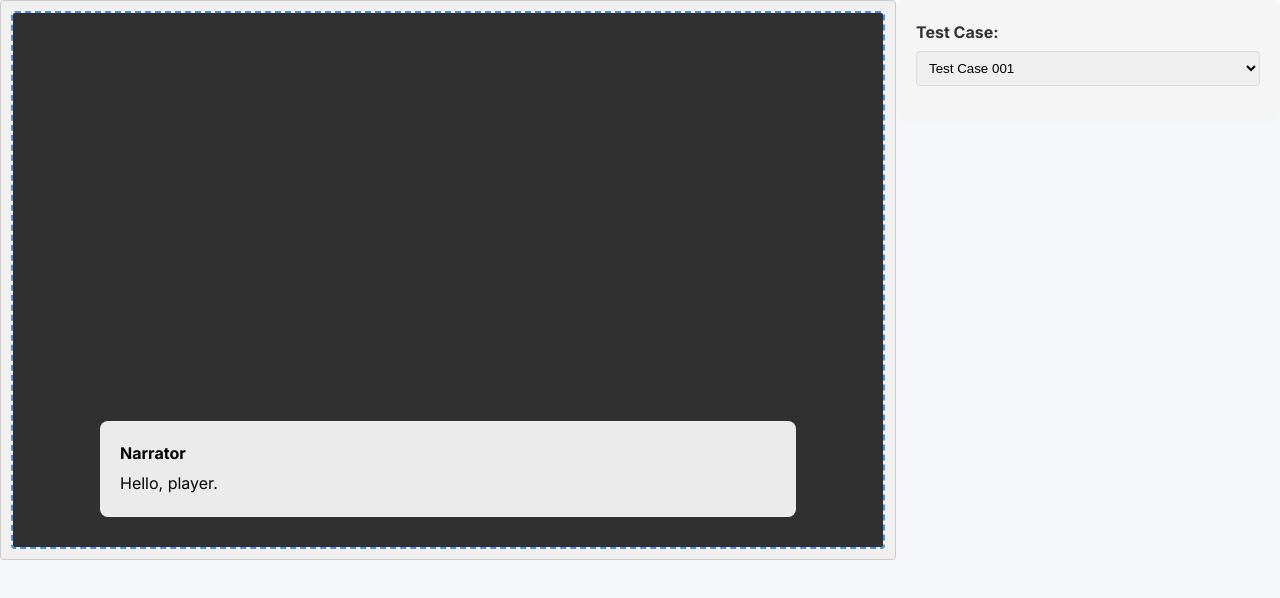
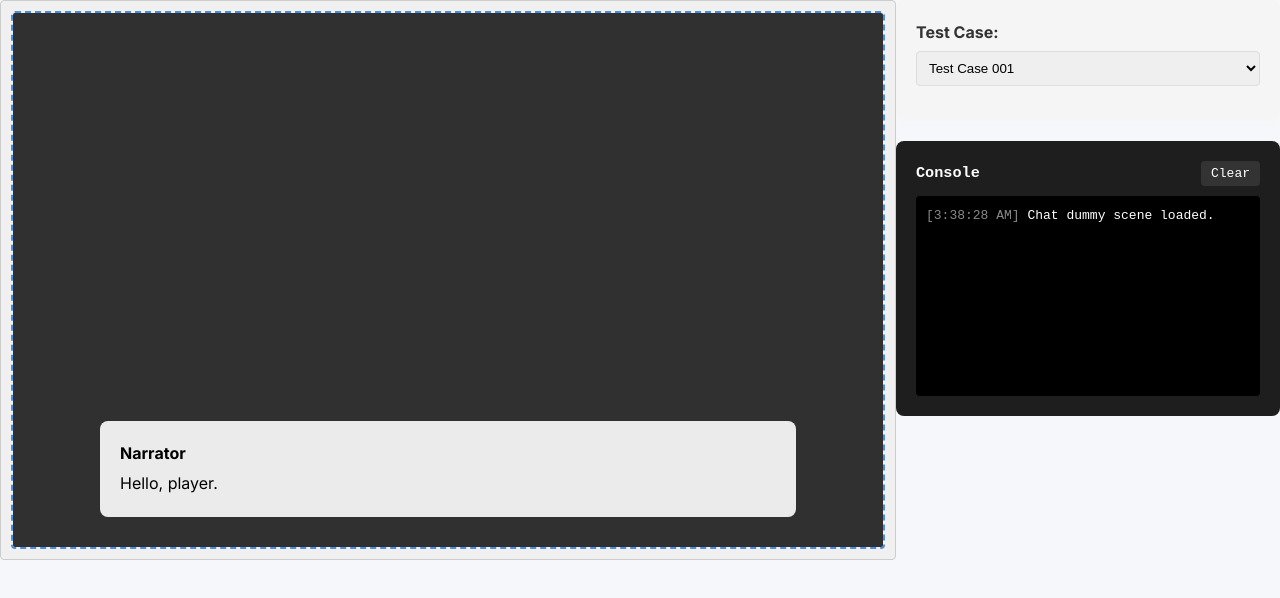
Before and after one commit to mokcj0825/react-core, a React (Vite) app: page /architecture in a window 1280 px wide. Both pictures are taken after a click on the button "Start Game". Shown: the top 598 px of the page. Built offline with nearby package versions, Linux system fonts and the light colour scheme.

Commit message:
Add command WRITE_CONSOLE

```diff
--- a/public/architecture/test-case-001/chat-dummy.json
+++ b/public/architecture/test-case-001/chat-dummy.json
@@ -1,5 +1,10 @@
 {
     "events": [
+        {
+            "eventCommand": "WRITE_CONSOLE",
+            "type": "info",
+            "message": "Chat dummy scene loaded."
+        },
         {
             "eventCommand": "SHOW_MESSAGE",
             "characterName": "Narrator",
@@ -24,6 +29,11 @@
             "eventCommand": "SHOW_MESSAGE",
             "characterName": "Narrator",
             "message": "Hello, player, message 5."
+        },
+        {
+            "eventCommand": "WRITE_CONSOLE",
+            "type": "info",
+            "message": "Chat dummy scene finished."
         }
     ],
     "finishEvent": {
--- a/src/components/Architecture/Architecture.tsx
+++ b/src/components/Architecture/Architecture.tsx
@@ -1,6 +1,7 @@
 import React from 'react';
 import TheaterCore from './TheaterCore';
 import ControlPanel from './ControlPanel';
+import ConsolePanel from './ConsolePanel';
 
 const Architecture: React.FC = () => {
   return (
@@ -27,9 +28,12 @@ const Architecture: React.FC = () => {
         top: '0',
         right: '0',
         width: '30%',
-        height: '100%'
+        height: '100%',
+        display: 'flex',
+        flexDirection: 'column'
       }}>
         <ControlPanel />
+        <ConsolePanel />
       </div>
     </div>
   );
--- /dev/null
+++ b/src/components/Architecture/ConsolePanel.tsx
@@ -0,0 +1,92 @@
+import React, { useState, useEffect } from 'react';
+
+interface ConsoleMessage {
+  id: string;
+  message: string;
+  timestamp: string;
+  type: 'info' | 'warning' | 'error';
+}
+
+const ConsolePanel: React.FC = () => {
+  const [messages, setMessages] = useState<ConsoleMessage[]>([]);
+
+  useEffect(() => {
+    const handleConsoleWrite = (event: CustomEvent<{ message: string; type: 'info' | 'warning' | 'error' }>) => {
+      const newMessage: ConsoleMessage = {
+        id: Date.now().toString(),
+        message: event.detail.message,
+        timestamp: new Date().toLocaleTimeString(),
+        type: event.detail.type
+      };
+      setMessages(prev => [...prev, newMessage]);
+    };
+
+    window.addEventListener('consoleWrite', handleConsoleWrite as EventListener);
+    return () => {
+      window.removeEventListener('consoleWrite', handleConsoleWrite as EventListener);
+    };
+  }, []);
+
+  const clearMessages = () => {
+    setMessages([]);
+  };
+
+  return (
+    <div style={{
+      padding: '20px',
+      backgroundColor: '#1e1e1e',
+      borderRadius: '8px',
+      marginBottom: '20px',
+      color: '#fff',
+      fontFamily: 'monospace'
+    }}>
+      <div style={{
+        display: 'flex',
+        justifyContent: 'space-between',
+        alignItems: 'center',
+        marginBottom: '10px'
+      }}>
+        <h3 style={{ margin: 0 }}>Console</h3>
+        <button
+          onClick={clearMessages}
+          style={{
+            padding: '5px 10px',
+            backgroundColor: '#333',
+            border: 'none',
+            borderRadius: '4px',
+            color: '#fff',
+            cursor: 'pointer'
+          }}
+        >
+          Clear
+        </button>
+      </div>
+      <div style={{
+        backgroundColor: '#000',
+        padding: '10px',
+        borderRadius: '4px',
+        height: '200px',
+        overflowY: 'auto'
+      }}>
+        {messages.map(msg => (
+          <div
+            key={msg.id}
+            style={{
+              marginBottom: '5px',
+              color: msg.type === 'error' ? '#ff6b6b' :
+                     msg.type === 'warning' ? '#ffd93d' : '#fff'
+            }}
+          >
+            <span style={{ color: '#888' }}>[{msg.timestamp}] </span>
+            {msg.message}
+          </div>
+        ))}
+        {messages.length === 0 && (
+          <div style={{ color: '#666' }}>No messages</div>
+        )}
+      </div>
+    </div>
+  );
+};
+
+export default ConsolePanel;
--- a/src/components/Architecture/scenes/chat/ChatCore.tsx
+++ b/src/components/Architecture/scenes/chat/ChatCore.tsx
@@ -1,14 +1,22 @@
-import React, { useState, useEffect } from 'react';
+import React, { useState, useEffect, useCallback, useMemo } from 'react';
 import { useTheater } from '../../TheaterCore';
 import ChatBackground from './ChatBackground';
 import CharacterSprite from './CharacterSprite';
 import ChatMessage from './ChatMessage';
 
-interface ChatEvent {
+interface ShowMessageEvent {
   eventCommand: 'SHOW_MESSAGE';
   characterName: string;
   message: string;
 }
+
+interface WriteConsoleEvent {
+  eventCommand: 'WRITE_CONSOLE';
+  message: string;
+  type: 'info' | 'warning' | 'error';
+}
+
+type ChatEvent = ShowMessageEvent | WriteConsoleEvent;
 
 interface FinishEvent {
   eventCommand: 'INVOKE_SCENE';
@@ -27,6 +35,56 @@ const ChatCore: React.FC = () => {
   const [currentEventIndex, setCurrentEventIndex] = useState(0);
   const [loading, setLoading] = useState(true);
   const [error, setError] = useState<string | null>(null);
+
+  // Memoize the current event to prevent recalculation
+  const currentEvent = useMemo(() => {
+    if (!chatData) return null;
+    return chatData.events[currentEventIndex];
+  }, [chatData, currentEventIndex]);
+
+  // Memoize the common container styles
+  const containerStyles = useMemo(() => ({
+    position: 'relative' as const,
+    width: '100%',
+    height: '100%',
+    cursor: 'pointer'
+  }), []);
+
+  // Memoize handleMessageComplete to prevent recreation
+  const handleMessageComplete = useCallback(() => {
+    if (!chatData) return;
+
+    if (currentEventIndex < chatData.events.length - 1) {
+      setCurrentEventIndex(prev => prev + 1);
+    } else {
+      // All messages shown, trigger finish event
+      dispatchSceneCommand({
+        command: 'INVOKE_SCENE',
+        scene: chatData.finishEvent.scene as any,
+        sceneResource: chatData.finishEvent.sceneResource
+      });
+    }
+  }, [chatData, currentEventIndex, dispatchSceneCommand]);
+
+  // Memoize handleClick to prevent recreation
+  const handleClick = useCallback((e: React.MouseEvent) => {
+    // Check if the click was on an interactive element
+    const target = e.target as HTMLElement;
+    const isInteractive = target.closest('button, input, select, textarea, [role="button"]');
+
+    // Only proceed if not clicking an interactive element
+    if (!isInteractive) {
+      handleMessageComplete();
+    }
+  }, [handleMessageComplete]);
+
+  // Memoize the console event dispatch
+  const dispatchConsoleEvent = useCallback((message: string, type: 'info' | 'warning' | 'error') => {
+    const consoleEvent = new CustomEvent('consoleWrite', {
+      detail: { message, type }
+    });
+    window.dispatchEvent(consoleEvent);
+  }, []);
 
   useEffect(() => {
     if (!sceneResource) {
@@ -55,32 +113,6 @@ const ChatCore: React.FC = () => {
     fetchChatData();
   }, [sceneResource]);
 
-  const handleMessageComplete = () => {
-    if (!chatData) return;
-
-    if (currentEventIndex < chatData.events.length - 1) {
-      setCurrentEventIndex(prev => prev + 1);
-    } else {
-      // All messages shown, trigger finish event
-      dispatchSceneCommand({
-        command: 'INVOKE_SCENE',
-        scene: chatData.finishEvent.scene as any,
-        sceneResource: chatData.finishEvent.sceneResource
-      });
-    }
-  };
-
-  const handleClick = (e: React.MouseEvent) => {
-    // Check if the click was on an interactive element
-    const target = e.target as HTMLElement;
-    const isInteractive = target.closest('button, input, select, textarea, [role="button"]');
-
-    // Only proceed if not clicking an interactive element
-    if (!isInteractive) {
-      handleMessageComplete();
-    }
-  };
-
   if (loading) {
     return <div>Loading chat data...</div>;
   }
@@ -89,25 +121,26 @@ const ChatCore: React.FC = () => {
     return <div>Error: {error}</div>;
   }
 
-  if (!chatData) {
+  if (!chatData || !currentEvent) {
     return <div>No chat data available</div>;
   }
 
-  const currentEvent = chatData.events[currentEventIndex];
+  // Handle different commands using switch-case
+  switch (currentEvent.eventCommand) {
+    case 'WRITE_CONSOLE':
+      // Dispatch console event and move to next event
+      dispatchConsoleEvent(currentEvent.message, currentEvent.type);
+      handleMessageComplete();
+      return (
+        <div style={containerStyles} onClick={handleClick}>
+          <ChatBackground />
+        </div>
+      );
 
+    case 'SHOW_MESSAGE':
       return (
-    <div
-      style={{
-        position: 'relative',
-        width: '100%',
-        height: '100%',
-        cursor: 'pointer' // Indicate clickability
-      }}
-      onClick={handleClick}
-    >
+        <div style={containerStyles} onClick={handleClick}>
           <ChatBackground />
-
-      {currentEvent && (
           <ChatMessage
             message={{
               id: currentEventIndex.toString(),
@@ -117,9 +150,18 @@ const ChatCore: React.FC = () => {
             }}
             onMessageComplete={handleMessageComplete}
           />
-      )}
         </div>
       );
+
+    default:
+      const unknownEvent = currentEvent as ChatEvent;
+      console.warn('Unknown event command:', unknownEvent.eventCommand);
+      return (
+        <div style={containerStyles} onClick={handleClick}>
+          <ChatBackground />
+        </div>
+      );
+  }
 };
 
-export default ChatCore;
+export default React.memo(ChatCore);
```
Lines whose indentation alone changed are shown as unchanged.
